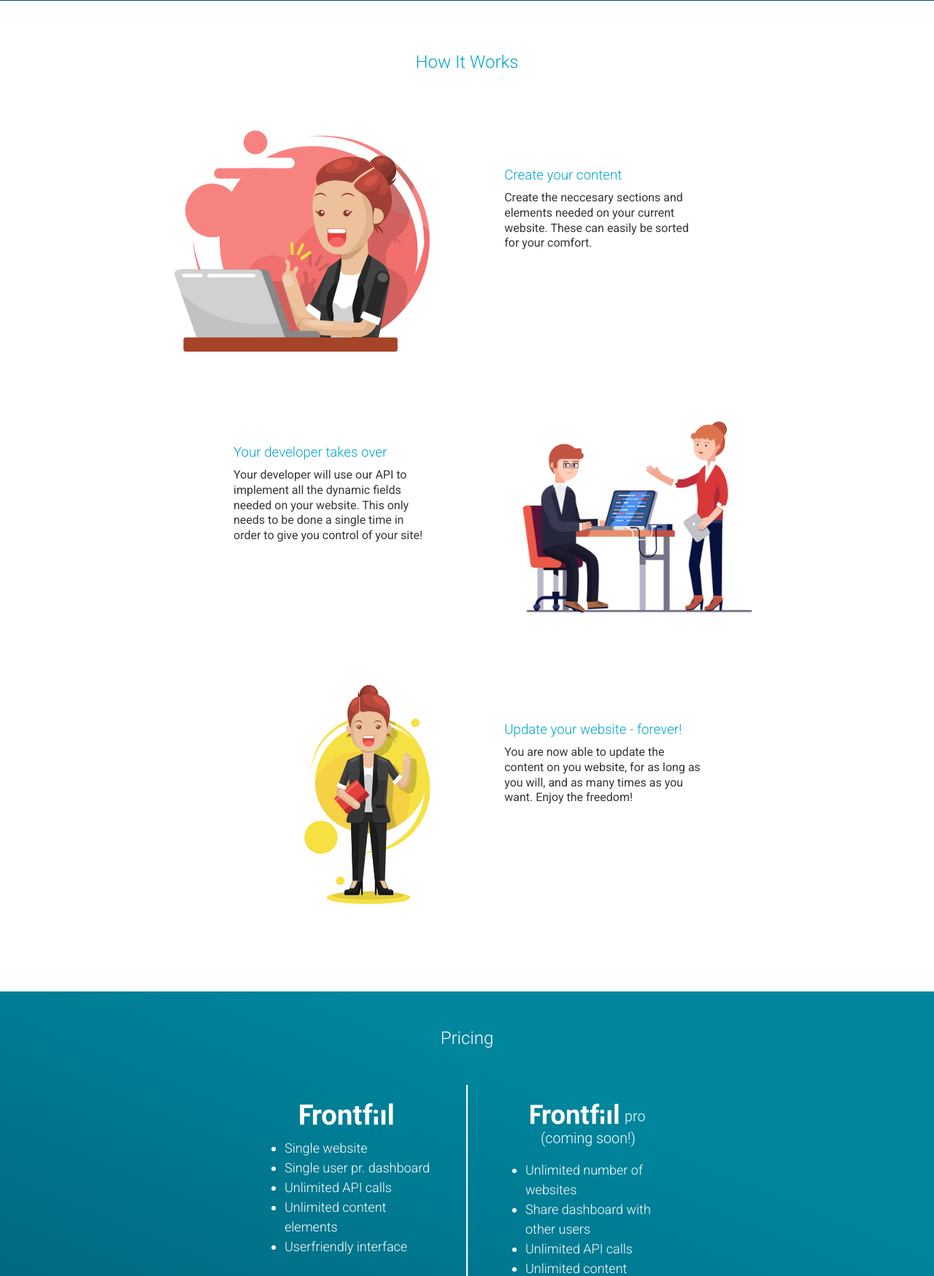
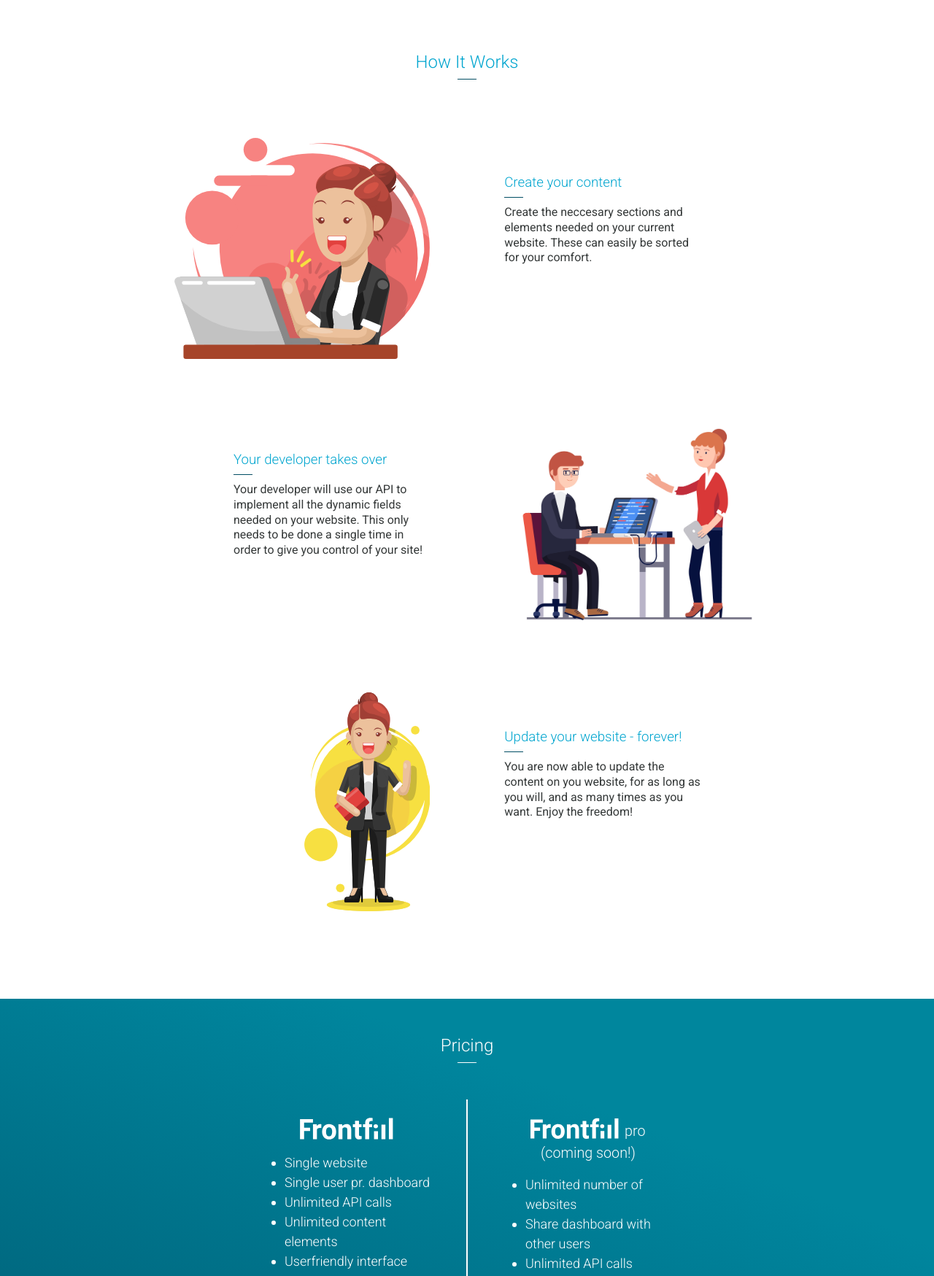
Before and after one commit to CamillaVoss/frontfill, a PHP site: page / in a window 1280 px wide. Shown: the part 759-2508 px from the top of the page at 73% size. Run offline with PHP 8.4, Linux system fonts and the light colour scheme.

Commit message:
Bug fixes

```diff
--- a/app/include/alerts.php
+++ b/app/include/alerts.php
@@ -29,7 +29,8 @@
 	if (array_key_exists('add_item', $_SESSION) && $_SESSION['add_item']) {
 ?>
 		<div class="alert green" id="alert">
-			<p>Item added</p>
+			<p>Item added. </p>
+			<p><strong>Creating an item will not make it appear on you site. Contact your developer for help</strong></p>
 		</div>
 <?php
 	}
--- a/app/include/modals.php
+++ b/app/include/modals.php
@@ -25,6 +25,7 @@
 <div class="modal create-section-modal">
 	<div class="modal-content">
 		<h2>Create section</h1>
+		<p>Creating a section will not make it appear on you site. Contact your developer for help</p>
 		<form action="<?php echo htmlspecialchars($_SERVER['PHP_SELF']) . '?' . htmlspecialchars($_SERVER['QUERY_STRING']); ?>" method="POST">
 			<input name="title"  placeholder="Section Title (must be unique)" class="section-title" autofocus>
 			<div class="two-buttons">
--- a/app/style.css
+++ b/app/style.css
@@ -420,6 +420,8 @@
       padding: 5px; }
     .modal .modal-content h2, .modal .modal-content p {
       padding: 5px 0 20px 0; }
+    .modal .modal-content p {
+      color: red; }
     .modal .modal-content .two-buttons .filled {
       margin-right: 10px; }
     .modal .modal-content input[name="title"] {
--- a/app/style.scss
+++ b/app/style.scss
@@ -631,6 +631,10 @@
 	    	padding: 5px 0 20px 0;
 	    }
 
+	    p {
+	    	color: red;
+	    }
+
 	    .two-buttons {
 
 	    	.filled {
--- a/landingpage/index.php
+++ b/landingpage/index.php
@@ -10,6 +10,7 @@
         <meta property="og:image" content="gfx/share.png">
         <meta property="og:url" content="http://frontfill.com/">
         <title>Frontfill | Dynamic content app</title>
+        <meta name="Description" content="It is time to make your static site dynamic!">
         <link href="https://fonts.googleapis.com/css?family=Roboto:300,400,700,700i" rel="stylesheet">
         <link rel="stylesheet" href="style.css">
         <link rel="icon"
@@ -25,7 +26,7 @@
             	<ul>
 	             	<li><a href="#info-point">How it works</a></li>
 	             	<li><a href="#price-point">Pricing</a></li>
-	             	<li><a href="#"><button class="CTA-btn">Try it now!</button></a></li>
+	             	<li><a href="http://app.frontfill.com/signup.php"><button class="CTA-btn">Try it now!</button></a></li>
 	            </ul>
             </div>
         </nav>
@@ -34,7 +35,7 @@
         	<div class="hero-left">
         		<h1>It is time to make your <strong>static</strong> site <i>dynamic</i>!</h1>
         		<h3>Spare the hassle of content management systems, and try this simple solution</h3>
-        		<a href="#"><button class="CTA-btn">Try it now!</button></a>
+        		<a href="http://app.frontfill.com/signup.php"><button class="CTA-btn">Try it now!</button></a>
         	</div>
         	<div class="hero-right">
         		<div class="hero-right-image"></div>
@@ -85,8 +86,8 @@
         			    <li>Userfriendly interface</li>
         			</ul>
         			<div class="pricing-row-CTA">
-        				<a href="#"><button class="CTA-btn">Try it now!</button></a>
-						<p>at $ xx/month</p>
+        				<a href="http://app.frontfill.com/signup.php"><button class="CTA-btn">Try it now!</button></a>
+						<p>$ 1.99 / month</p>
         			</div>
         		</div>
         		<div class="pricing-row-divider"><hr width="2" size="450"></div>
@@ -100,8 +101,8 @@
         			    <li>Userfriendly interface</li>
         			</ul>
         			<div class="pricing-row-CTA">
-        				<a href="#"><button class="CTA-btn">Try it now!</button></a>
-						<p>at $ xx/month</p>
+        				<a href="http://app.frontfill.com/signup.php"><button class="CTA-btn">Try it now!</button></a>
+						<p>$ 1.99 / month</p>
         			</div>
         		</div>
         	</div>
--- a/landingpage/style.css
+++ b/landingpage/style.css
@@ -96,7 +96,12 @@
 .hero {
   height: 760px;
   width: 100%;
-  background-color: #004E64;
+  background-image: url("gfx/white-rectangle.svg"), -webkit-linear-gradient(303deg, #00869D 16%, #00849C 19%, #00586F 85%, #004E64 100%);
+  background-image: url("gfx/white-rectangle.svg"), -o-linear-gradient(303deg, #00869D 16%, #00849C 19%, #00586F 85%, #004E64 100%);
+  background-image: url("gfx/white-rectangle.svg"), linear-gradient(-213deg, #00869D 16%, #00849C 19%, #00586F 85%, #004E64 100%);
+  background-size: 101% auto, 100%;
+  background-repeat: no-repeat;
+  background-position: bottom;
   color: #FFFFFF;
   overflow: hidden; }
   .hero .hero-left {
@@ -163,7 +168,17 @@
   overflow: hidden; }
   .info h2 {
     color: #00A5CF;
-    padding-bottom: 50px; }
+    position: relative;
+    margin-bottom: 50px;
+    padding-bottom: 10px; }
+  .info h2:after {
+    content: "";
+    position: absolute;
+    border-top: 1px solid #004E64;
+    left: calc(50% - 13px);
+    bottom: 0;
+    width: 26px;
+    height: 0px; }
   .info .info-row {
     height: 350px;
     text-align: left;
@@ -181,7 +196,17 @@
     .info .info-row h3 {
       padding-top: 50px;
       color: #00A5CF;
+      margin-bottom: 10px;
+      position: relative;
       padding-bottom: 10px; }
+    .info .info-row h3:after {
+      content: "";
+      position: absolute;
+      border-top: 1px solid #004E64;
+      left: 0;
+      bottom: 0;
+      width: 26px;
+      height: 0px; }
     .info .info-row p {
       color: #343838;
       line-height: 1.3; }
@@ -254,7 +279,17 @@
   text-align: center; }
   .pricing h2 {
     padding-top: 50px;
-    color: #FFFFFF; }
+    color: #FFFFFF;
+    position: relative;
+    padding-bottom: 10px; }
+  .pricing h2:after {
+    content: "";
+    position: absolute;
+    border-top: 1px solid #FFFFFF;
+    left: calc(50% - 13px);
+    bottom: 0;
+    width: 26px;
+    height: 0px; }
   .pricing .pricing-row {
     padding-top: 50px;
     padding-bottom: 50px;
--- a/landingpage/style.scss
+++ b/landingpage/style.scss
@@ -153,18 +153,16 @@
 }
 
 
-
 //////////////////////////
 //     Hero             //
 //////////////////////////
 .hero {
 	height: 760px;
 	width: 100%;
-	// background-image: url("gfx/hero-img.svg");
-	// background-size: 100%;
-	// background-repeat: no-repeat;
-	// background-position: bottom;
-	background-color: $aqua-blue;
+	background-image: url("gfx/white-rectangle.svg"), linear-gradient(-213deg, #00869D 16%, #00849C 19%, #00586F 85%, #004E64 100%);
+	background-size: 101% auto, 100%;
+	background-repeat: no-repeat;
+	background-position: bottom;
 	color: $white;
 	overflow: hidden;
 
@@ -264,7 +262,19 @@
 
 	h2 {
 		color: $light-blue;
-		padding-bottom: 50px;
+		position: relative;
+		margin-bottom: 50px;
+		padding-bottom: 10px;
+	}
+
+	h2:after {
+		content: "";
+		position: absolute;
+		border-top: 1px solid $aqua-blue;
+		left: calc(50% - 13px);
+		bottom: 0;
+		width: 26px;
+		height: 0px;
 	}
 
 	.info-row {
@@ -291,7 +301,19 @@
 		h3 {
 			padding-top: 50px;
 			color: $light-blue;
+			margin-bottom: 10px;
+			position: relative;
 			padding-bottom: 10px;
+		}
+
+		h3:after {
+			content: "";
+			position: absolute;
+			border-top: 1px solid $aqua-blue;
+			left: 0;
+			bottom: 0;
+			width: 26px;
+			height: 0px;
 		}
 
 		p {
@@ -411,6 +433,18 @@
 	h2 {
 		padding-top: 50px;
 		color: $white;
+		position: relative;
+		padding-bottom: 10px;
+	}
+
+	h2:after {
+		content: "";
+		position: absolute;
+		border-top: 1px solid $white;
+		left: calc(50% - 13px);
+		bottom: 0;
+		width: 26px;
+		height: 0px;
 	}
 
 	.pricing-row {
```
Also changed, not shown: app/include/db_functions.php (+14 -0 lines), app/index.php (+10 -4 lines), landingpage/gfx/white-rectangle.svg (added).
